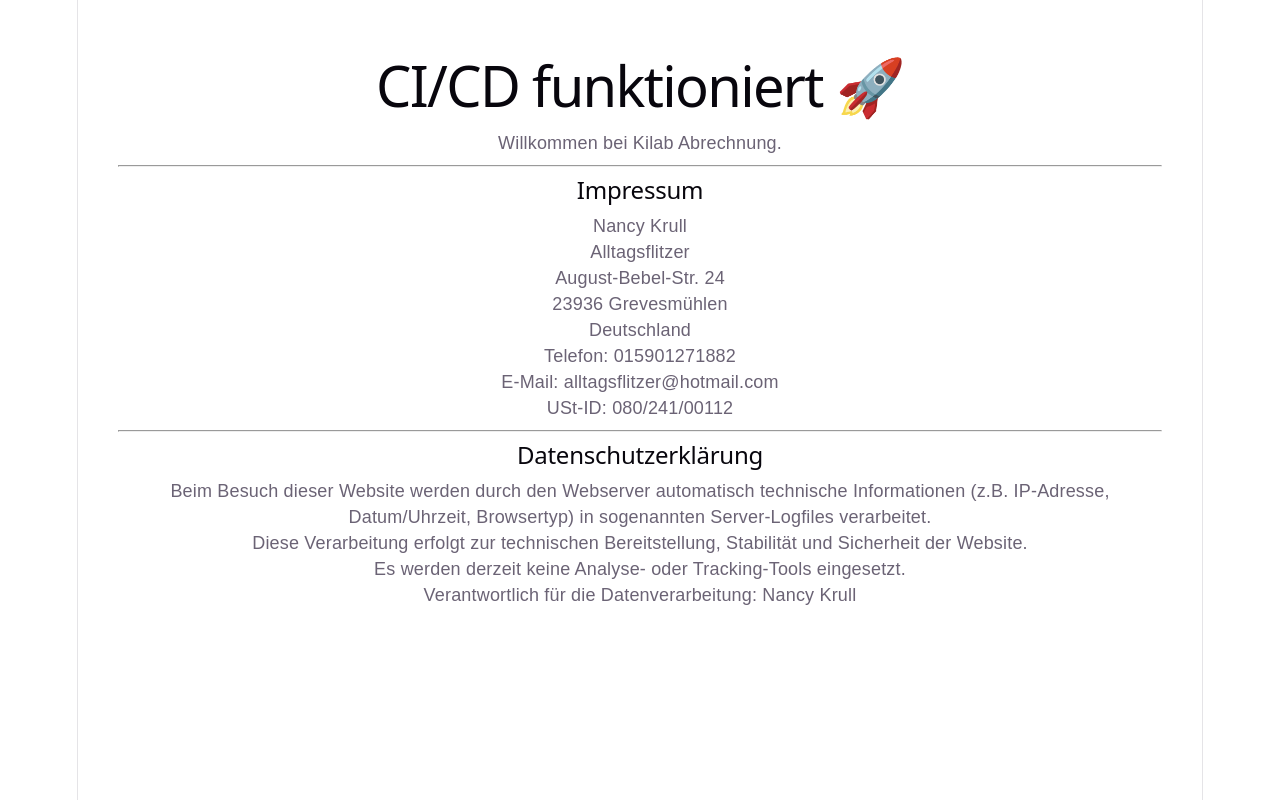
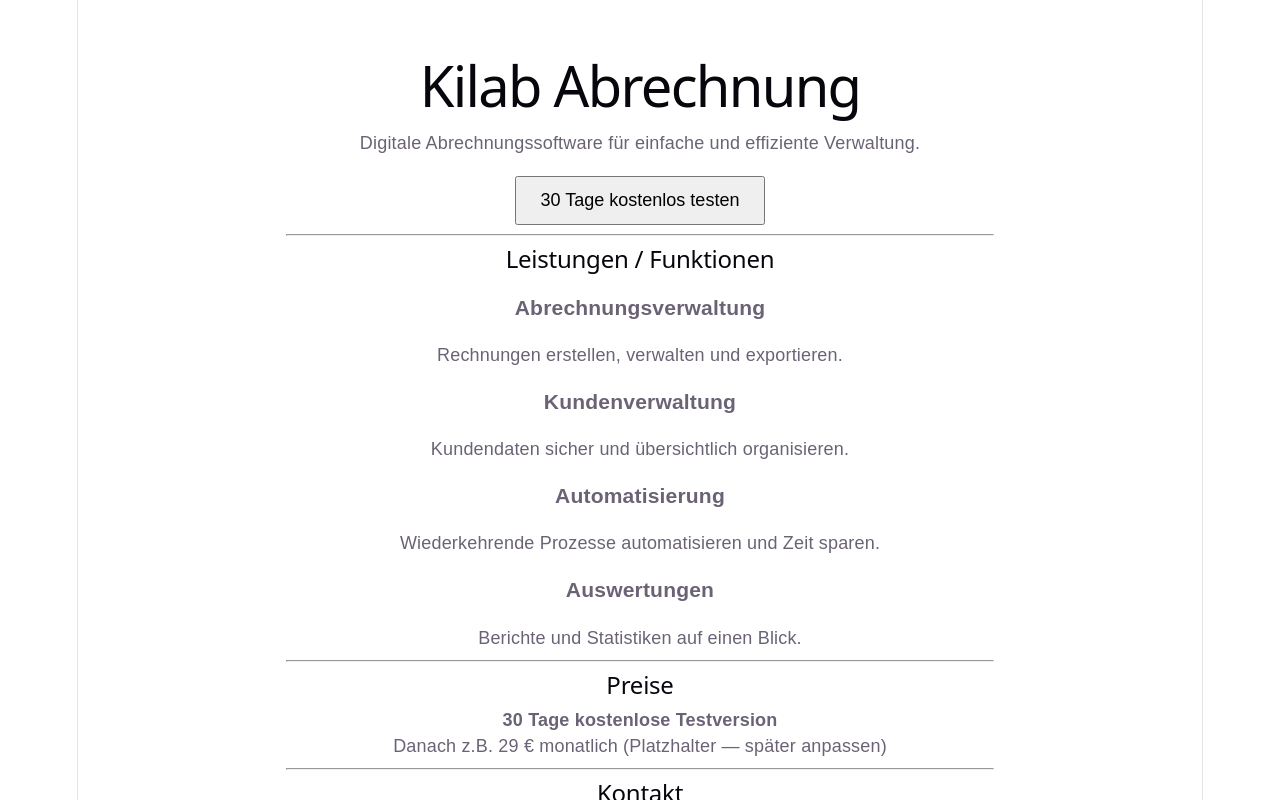
Before and after one commit to Kilab2026/my-app, a React (Vite) app: page / in a window 1280 px wide. Shown: the top 800 px of the page. Built offline with nearby package versions, Linux system fonts and the light colour scheme.

Commit message:
new homepage layout

```diff
--- a/src/App.jsx
+++ b/src/App.jsx
@@ -1,20 +1,66 @@
 function App() {
   return (
-    <div style={{padding:"40px", fontFamily:"Arial"}}>
-      <h1>CI/CD funktioniert 🚀</h1>
+    <div style={{ padding: "40px", fontFamily: "Arial", maxWidth: "900px", margin: "auto" }}>
 
-      <p>Willkommen bei Kilab Abrechnung.</p>
+      <h1>Kilab Abrechnung</h1>
+
+      <p>
+        Digitale Abrechnungssoftware für einfache und effiziente Verwaltung.
+      </p>
+
+      <button style={{
+        padding: "12px 24px",
+        fontSize: "18px",
+        marginTop: "20px"
+      }}>
+        30 Tage kostenlos testen
+      </button>
 
       <hr />
 
-      <h2>Impressum</h2>
+      <h2>Leistungen / Funktionen</h2>
+
+      <h3>Abrechnungsverwaltung</h3>
+      <p>
+        Rechnungen erstellen, verwalten und exportieren.
+      </p>
+
+      <h3>Kundenverwaltung</h3>
+      <p>
+        Kundendaten sicher und übersichtlich organisieren.
+      </p>
+
+      <h3>Automatisierung</h3>
+      <p>
+        Wiederkehrende Prozesse automatisieren und Zeit sparen.
+      </p>
+
+      <h3>Auswertungen</h3>
+      <p>
+        Berichte und Statistiken auf einen Blick.
+      </p>
+
+      <hr />
+
+      <h2>Preise</h2>
+
+      <p>
+        <strong>30 Tage kostenlose Testversion</strong>
+      </p>
+
+      <p>
+        Danach z.B. 29 € monatlich (Platzhalter — später anpassen)
+      </p>
+
+      <hr />
+
+      <h2>Kontakt</h2>
 
       <p>
         Nancy Krull<br />
         Alltagsflitzer<br />
         August-Bebel-Str. 24<br />
-        23936 Grevesmühlen<br />
-        Deutschland
+        23936 Grevesmühlen
       </p>
 
       <p>
@@ -22,32 +68,26 @@ function App() {
         E-Mail: alltagsflitzer@hotmail.com
       </p>
 
+      <hr />
+
+      <h2>Impressum</h2>
+
       <p>
         USt-ID: 080/241/00112
       </p>
+
       <hr />
 
-<h2>Datenschutzerklärung</h2>
+      <h2>Datenschutzerklärung</h2>
 
-<p>
-Beim Besuch dieser Website werden durch den Webserver automatisch
-technische Informationen (z.B. IP-Adresse, Datum/Uhrzeit, Browsertyp)
-in sogenannten Server-Logfiles verarbeitet.
-</p>
+      <p>
+        Beim Besuch dieser Website werden technisch notwendige Server-Logfiles verarbeitet.
+      </p>
 
-<p>
-Diese Verarbeitung erfolgt zur technischen Bereitstellung,
-Stabilität und Sicherheit der Website.
-</p>
+      <p>
+        Es werden derzeit keine Tracking- oder Analyse-Tools eingesetzt.
+      </p>
 
-<p>
-Es werden derzeit keine Analyse- oder Tracking-Tools eingesetzt.
-</p>
-
-<p>
-Verantwortlich für die Datenverarbeitung:
-Nancy Krull
-</p>
     </div>
   );
 }
```
